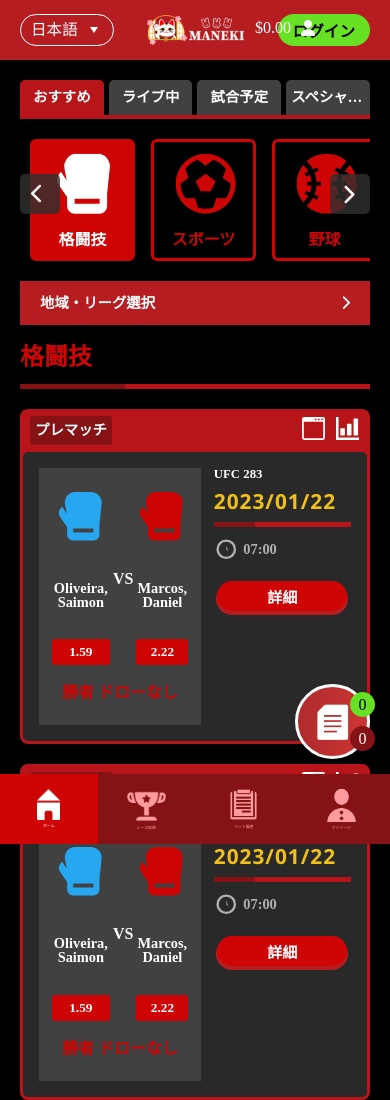
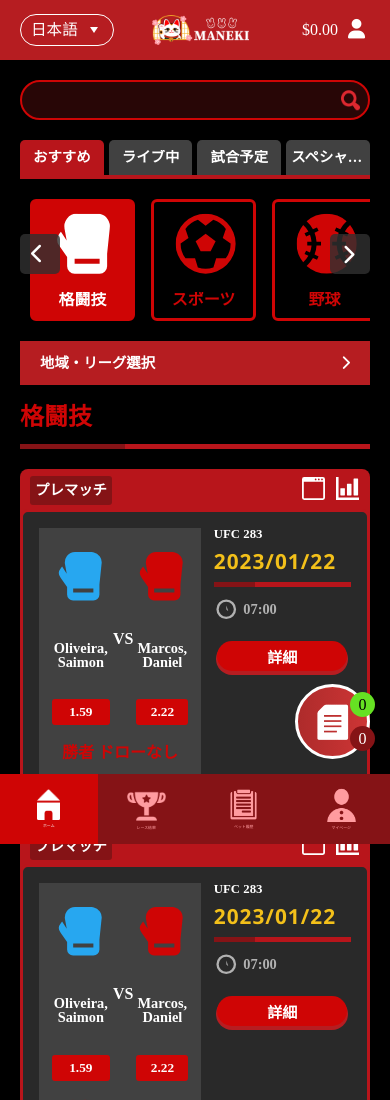
Before and after one commit to wawatai/NJ_boxing, a plain HTML site: page html/login_index.html in a window 390 px wide. Shown: the top 1100 px of the page. Drawn offline with nearby package versions, Linux system fonts and the light colour scheme.

Commit message:
112-02-03

```diff
--- a/html/login_index.html
+++ b/html/login_index.html
@@ -15,7 +15,7 @@
 <body onload="currentTime()">
     <header>
         <!-- 上 -->
-        <div class="top">
+        <div class="top logINN">
             <a href="../index.html" class="logo">
                 <img src="../image/logo.png">
             </a>
@@ -107,9 +107,6 @@
                     <span></span>
                 </p>
             </div>
-            <button class="mobile_Login">
-                ログイン
-            </button>
         </div>
         <!-- 下 -->
         <div class="bottom">
@@ -149,7 +146,7 @@
             </div>
         </div>
     </header>
-    <main>
+    <main class="inMain">
         <div class="center">
             <!-- 左 -->
             <section class="left">
--- a/scss/_header.scss
+++ b/scss/_header.scss
@@ -657,6 +657,7 @@
                     }
                 }
             }
+
             .loginArea {
                 display: none;
             }
@@ -713,6 +714,40 @@
             justify-content: space-between;
             padding: 0 20px;
 
+            // 已登入手機版header
+            &.logINN {
+
+                .mem_Area {
+                    order: 2;
+                    position: relative;
+                    top: 0;
+                    right: 0;
+
+                    .account {
+                        order: 1;
+                        margin: 0;
+
+                        i {
+                            font-size: 5vw;
+                            cursor: pointer;
+                        }
+
+                        p {
+                            display: none;
+                        }
+                    }
+                    .wallet {
+                        order: 0;
+                        margin-right: 10px;
+
+                        button {
+                            display: none;
+                        }
+                    }
+
+                }
+            }
+
             a {
                 &.logo {
                     width: auto;
--- a/scss/_main.scss
+++ b/scss/_main.scss
@@ -21,6 +21,11 @@
 
         @media only screen and (max-width: 450px) {
             main {
+
+                &.inMain {
+                    padding-top: 60px;
+                }
+
                 padding-top: 0px;
             }
         }
```
Also changed, not shown: css/style.css, 2 other files.
